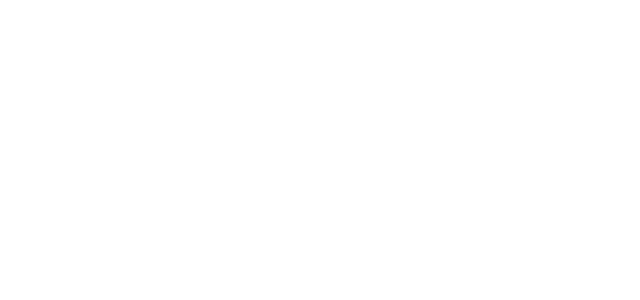
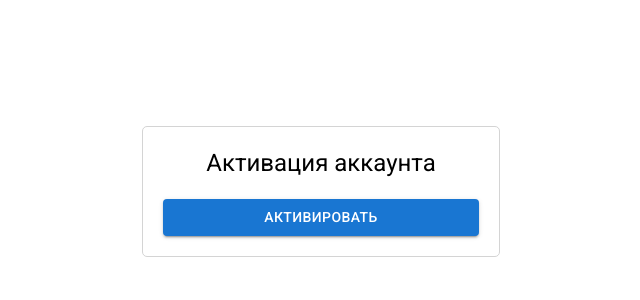
Before and after one commit to rnv812/UniversityRatingSystem, a React (Create React App) app in the folder client/: page /activate/1/1 in a window 1280 px wide. Shown: the top 300 px of the page, without its empty margins (319-959 px from the left). Built offline with nearby package versions, Linux system fonts and the light colour scheme.

Commit message:
Update activation form layout

```diff
--- a/client/src/components/ActivateAccountForm.jsx
+++ b/client/src/components/ActivateAccountForm.jsx
@@ -10,14 +10,10 @@
 
     return (
         <Box className={styles['form-box-container']}>
-            <Box className={styles['form-box']}>
-                <Typography className={styles['form-title']} variant="h5" component="div">
-                    Подтверждение аккаунта
-                </Typography>
-                <Box className={styles['submit-btn']}>
-                    <Button style={{width: "370px"}} onClick={submit} variant="contained">Подтвердить</Button>
-                </Box>
-            </Box>
+            <Typography variant="h5" className={styles['form-title']}>
+                Активация аккаунта
+            </Typography>
+            <Button onClick={submit} variant="contained">Активировать</Button>
         </Box>
     );
 }
--- a/client/src/pages/ActivateAccountPage.jsx
+++ b/client/src/pages/ActivateAccountPage.jsx
@@ -1,7 +1,13 @@
 import * as React from "react";
+import {Box} from '@mui/material';
 import ActivateAccountForm from "../components/ActivateAccountForm";
+import styles from '../styles/Page.module.css';
 
 
 export default function ActivateAccountPage() {
-    <ActivateAccountForm />
+    return (
+        <Box className={styles['page-center']}>
+            <ActivateAccountForm />
+        </Box>
+    );
 }
```
